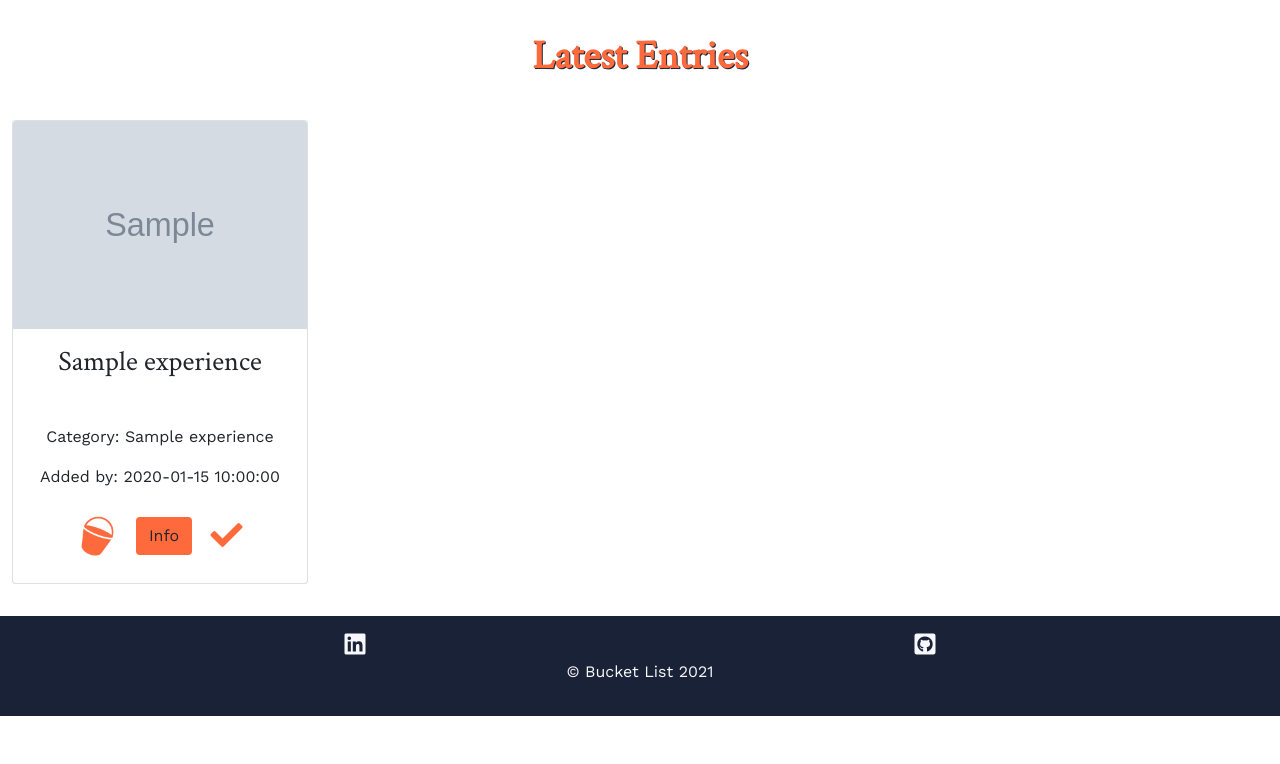
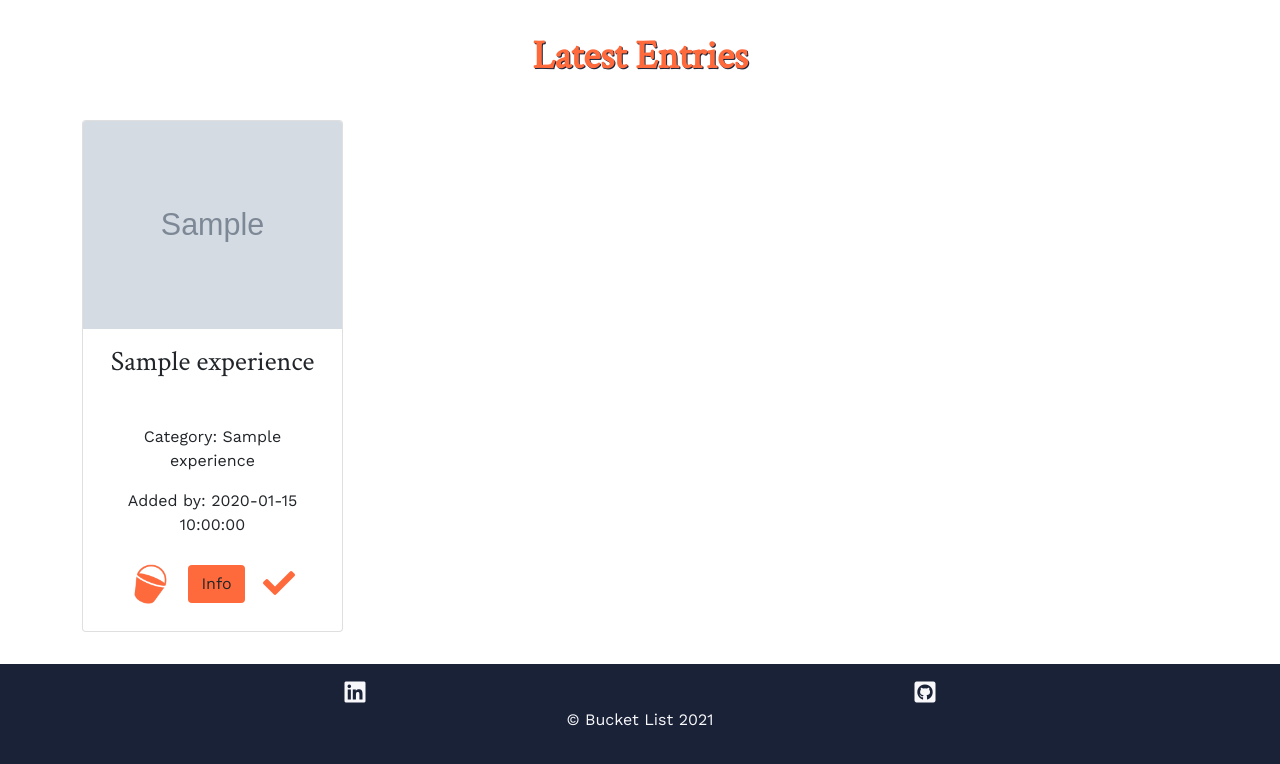
Before and after one commit to Callymags/ms3-BucketList, a Flask app: page / in a window 1280 px wide. Shown: the part 706-1470 px from the top of the page. Before the commit the page ends 1422 px from the top, so only its background shows below. Run offline with Flask 2, Linux system fonts and the light colour scheme; grey boxes marked "Sample" are stand-in pictures; a database or web service that is not in the repository returns one stand-in record (values such as "Sample title").

Commit message:
feat: Add custom styling to experience cards so that image keeps aspect ratio

```diff
--- a/static/css/style.css
+++ b/static/css/style.css
@@ -218,6 +218,7 @@ form {
 
 .exp-image  {
     height: 13rem;
+    object-fit: cover;
 }
 
 .exp-title {
--- a/templates/index.html
+++ b/templates/index.html
@@ -9,7 +9,7 @@
             </div>
     </div>
     </div>
-    <div class="experiences-container container-fluid">
+    <div class="container experiences-container">
         <h1 class="text-center subheading"><strong>Latest Entries</strong></h1>
         <div class="row">
             {% for experience in experiences %}
```
